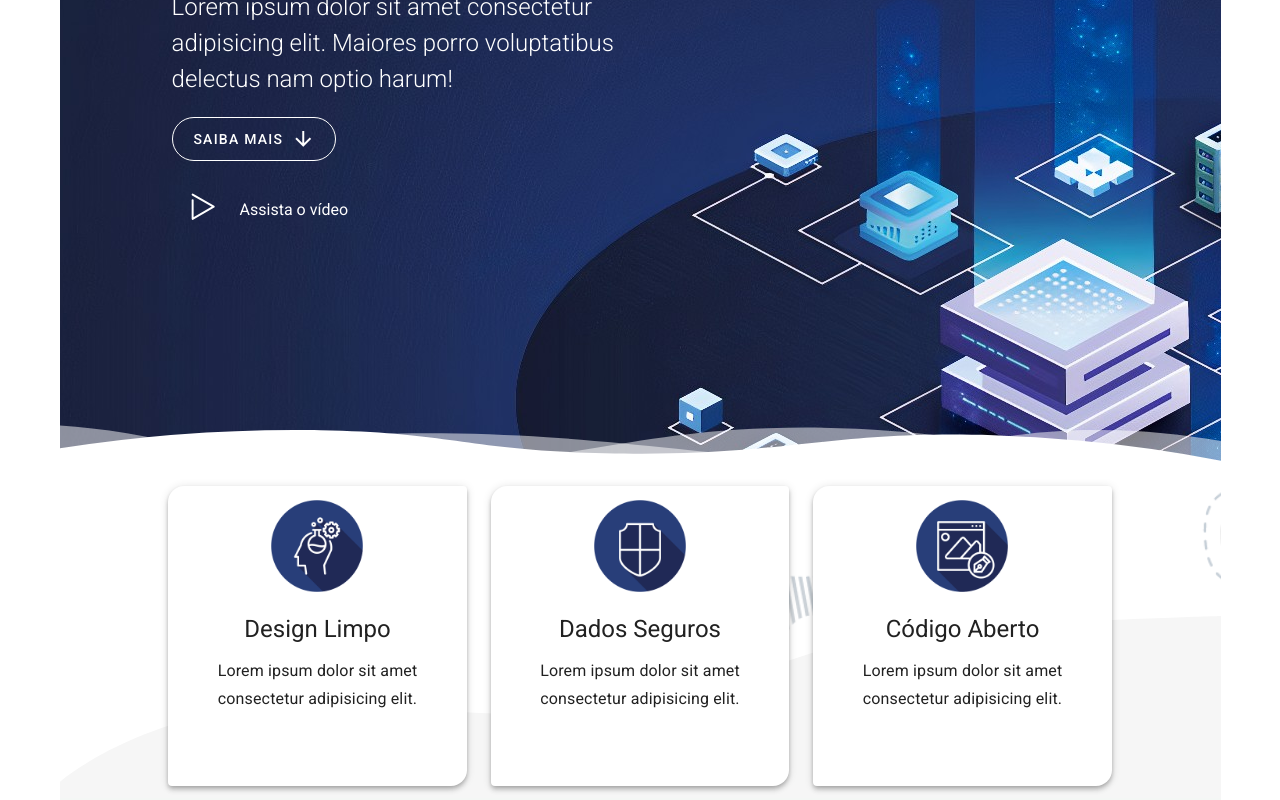
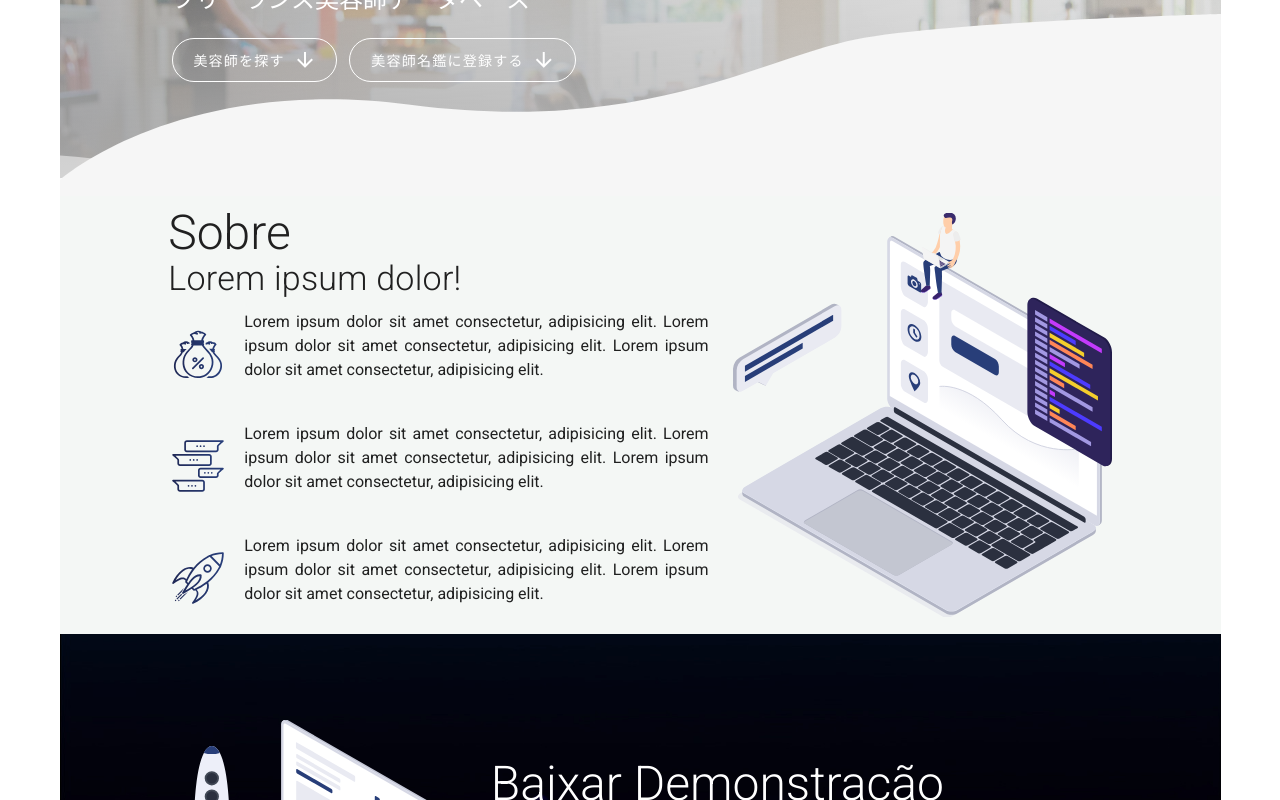
Before and after one commit to fumihub/beautySalonFreelance, a Nuxt app: page / in a window 1280 px wide. Shown: the part 360-1160 px from the top of the page. Built offline with nearby package versions, Linux system fonts and the light colour scheme.

Commit message:
#10 ホームセクションの追加

```diff
--- a/components/HomeSection.vue
+++ b/components/HomeSection.vue
@@ -1,15 +1,21 @@
 <template>
   <section id="hero">
-    <v-parallax dark src="@/assets/img/bgHero.jpg" height="750">
+    <v-parallax
+      dark
+      id="hero-img"
+      :src="require('@/assets/img/hero.jpg')"
+      height="480"
+    >
       <v-row align="center" justify="center">
         <v-col cols="10">
           <v-row align="center" justify="center">
             <v-col cols="12" md="6" xl="8">
-              <h1 class="display-2 font-weight-bold mb-4">Vuetify.js</h1>
+              <h1 class="display-2 font-weight-bold mb-4">
+                美容師フリーランス名鑑
+              </h1>
               <h1 class="font-weight-light">
-                Lorem ipsum dolor sit amet consectetur <br />
-                adipisicing elit. Maiores porro voluptatibus <br />
-                delectus nam optio harum!
+                あなたにピッタリの美容師が見つかる <br />
+                フリーランス美容師データベース <br />
               </h1>
               <v-btn
                 rounded
@@ -19,51 +25,21 @@
                 @click="$vuetify.goTo('#features')"
                 class="mt-5"
               >
-                Saiba mais
+                美容師を探す
                 <v-icon class="ml-2">mdi-arrow-down</v-icon>
               </v-btn>
-              <div class="video d-flex align-center py-4">
-                <a @click.stop="dialog = true" class="playBut">
-                  <svg
-                    version="1.1"
-                    xmlns="http://www.w3.org/2000/svg"
-                    xmlns:xlink="http://www.w3.org/1999/xlink"
-                    xmlns:a="http://ns.adobe.com/AdobeSVGViewerExtensions/3.0/"
-                    x="0px"
-                    y="0px"
-                    width="60px"
-                    height="60px"
-                    viewBox="0 0 213.7 213.7"
-                    enable-background="new 0 0 213.7 213.7"
-                    xml:space="preserve"
-                  >
-                    <polygon
-                      class="triangle"
-                      id="XMLID_18_"
-                      fill="none"
-                      stroke-width="7"
-                      stroke-linecap="round"
-                      stroke-linejoin="round"
-                      stroke-miterlimit="10"
-                      points="73.5,62.5 148.5,105.8 73.5,149.1 "
-                    />
 
-                    <circle
-                      class="circle"
-                      id="XMLID_17_"
-                      fill="none"
-                      stroke-width="7"
-                      stroke-linecap="round"
-                      stroke-linejoin="round"
-                      stroke-miterlimit="10"
-                      cx="106.8"
-                      cy="106.8"
-                      r="103.3"
-                    />
-                  </svg>
-                </a>
-                <p class="subheading ml-2 mb-0">Assista o vídeo</p>
-              </div>
+              <v-btn
+                rounded
+                outlined
+                large
+                dark
+                @click="$vuetify.goTo('#features')"
+                class="mt-5 ml-3"
+              >
+                美容師名鑑に登録する
+                <v-icon class="ml-2">mdi-arrow-down</v-icon>
+              </v-btn>
             </v-col>
             <v-col cols="12" md="6" xl="4" class="hidden-sm-and-down"> </v-col>
           </v-row>
@@ -73,58 +49,8 @@
         <v-img src="@/assets/img/borderWaves.svg" />
       </div>
     </v-parallax>
-    <v-container fluid id="features" class="mt-2">
-      <v-row align="center" justify="center">
-        <v-col cols="10">
-          <v-row align="center" justify="space-around">
-            <!-- <v-col cols="12" class="text-center">
-              <h1 class="font-weight-light display-2">Title</h1>
-              <h1 class="font-weight-light">
-                Lorem ipsum dolor sit amet consectetur adipisicing elit.
-              </h1>
-            </v-col> -->
-            <v-col
-              cols="12"
-              sm="4"
-              class="text-center"
-              v-for="(feature, i) in features"
-              :key="i"
-            >
-              <v-hover v-slot:default="{ hover }">
-                <v-card
-                  class="card"
-                  shaped
-                  :elevation="hover ? 10 : 4"
-                  :class="{ up: hover }"
-                >
-                  <v-img
-                    :src="feature.img"
-                    max-width="100px"
-                    class="d-block ml-auto mr-auto"
-                    :class="{ 'zoom-efect': hover }"
-                  ></v-img>
-                  <h1 class="font-weight-regular">{{ feature.title }}</h1>
-                  <h4 class="font-weight-regular subtitle-1">
-                    {{ feature.text }}
-                  </h4>
-                </v-card>
-              </v-hover>
-            </v-col>
-          </v-row>
-        </v-col>
-      </v-row>
-    </v-container>
-    <v-dialog v-model="dialog" max-width="640px">
-      <v-card>
-        <youtube
-          :video-id="videoId"
-          @ready="ready"
-          @playing="playing"
-        ></youtube>
-      </v-card>
-    </v-dialog>
     <div class="svg-border-waves">
-      <img src="~@/assets/img/wave2.svg" />
+      <img src="@/assets/img/wave2.svg" />
     </div>
   </section>
 </template>
@@ -132,120 +58,20 @@
 <script>
 export default {
   data() {
-    return {
-      dialog: false,
-      videoId: 'i8IvvHJssWE',
-      features: [
-        {
-          img: require('@/assets/img/icon2.png'),
-          title: 'Design Limpo',
-          text: 'Lorem ipsum dolor sit amet consectetur adipisicing elit.',
-        },
-        {
-          img: require('@/assets/img/icon1.png'),
-          title: 'Dados Seguros',
-          text: 'Lorem ipsum dolor sit amet consectetur adipisicing elit.',
-        },
-        {
-          img: require('@/assets/img/icon3.png'),
-          title: 'Código Aberto',
-          text: 'Lorem ipsum dolor sit amet consectetur adipisicing elit.',
-        },
-      ],
-    }
+    return {}
   },
-  watch: {
-    dialog(value) {
-      if (!value) {
-        this.pause()
-      }
-    },
-  },
-  methods: {
-    ready(event) {
-      this.player = event.target
-    },
-    playing(event) {
-      // The player is playing a video.
-    },
-    change() {
-      // when you change the value, the player will also change.
-      // If you would like to change `playerVars`, please change it before you change `videoId`.
-      // If `playerVars.autoplay` is 1, `loadVideoById` will be called.
-      // If `playerVars.autoplay` is 0, `cueVideoById` will be called.
-      this.videoId = 'another video id'
-    },
-    stop() {
-      this.player.stopVideo()
-    },
-    pause() {
-      this.player.pauseVideo()
-    },
-  },
+  methods: {},
 }
 </script>
 
 <style lang="scss">
-.circle {
-  stroke: white;
-  stroke-dasharray: 650;
-  stroke-dashoffset: 650;
-  -webkit-transition: all 0.5s ease-in-out;
-  opacity: 0.3;
-}
-
-.playBut {
-  /*  border: 1px solid red;*/
-  display: inline-block;
-  -webkit-transition: all 0.5s ease;
-
-  .triangle {
-    -webkit-transition: all 0.7s ease-in-out;
-    stroke-dasharray: 240;
-    stroke-dashoffset: 480;
-    stroke: white;
-    transform: translateY(0);
-  }
-
-  &:hover {
-    .triangle {
-      stroke-dashoffset: 0;
-      opacity: 1;
-      stroke: white;
-      animation: nudge 0.7s ease-in-out;
-
-      @keyframes nudge {
-        0% {
-          transform: translateX(0);
-        }
-        30% {
-          transform: translateX(-5px);
-        }
-        50% {
-          transform: translateX(5px);
-        }
-        70% {
-          transform: translateX(-2px);
-        }
-        100% {
-          transform: translateX(0);
-        }
-      }
-    }
-
-    .circle {
-      stroke-dashoffset: 0;
-      opacity: 1;
-    }
-  }
+#hero-img .v-parallax__content {
+  background: linear-gradient(20deg, rgba(36, 36, 36, 0.4), transparent),
+    linear-gradient(0, white 3%, transparent);
 }
 </style>
 
 <style>
-.btn-play {
-  transition: 0.2s;
-}
-
 .svg-border-waves .v-image {
   position: absolute;
   bottom: 0;
@@ -264,7 +90,7 @@ export default {
   left: 0;
   width: 100%;
   margin-bottom: -2px;
-  z-index: -1;
+  z-index: 2;
 }
 
 .card {
```
Also changed, not shown: assets/img/bgHero.jpg (deleted), assets/img/hero.jpg (added).
